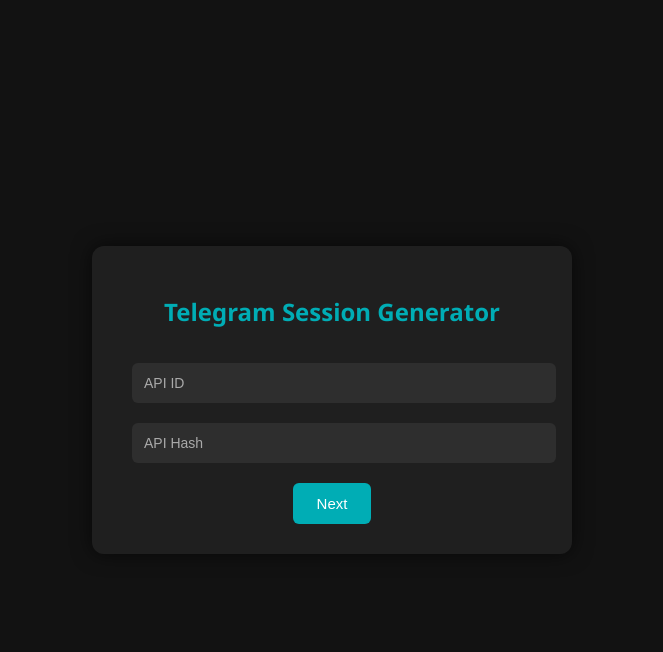
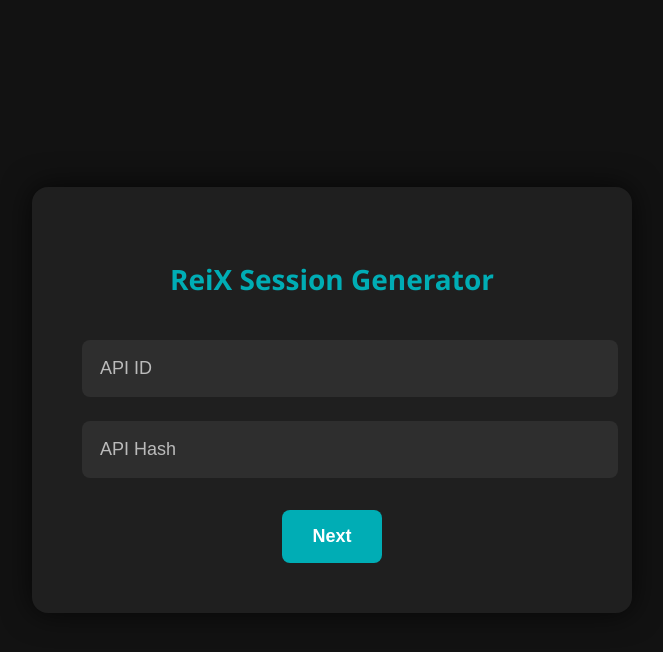
Before and after one commit to ReirLair/txg, a Flask app: page / in a window 1280 px wide. Shown: the top 652 px of the page, without its empty margins (308-971 px from the left). Run offline with Flask 3, Linux system fonts and the light colour scheme.

Commit message:
Update index.html

```diff
--- a/templates/index.html
+++ b/templates/index.html
@@ -16,44 +16,47 @@
 
         .container {
             background-color: #1f1f1f;
-            padding: 30px 40px;
-            border-radius: 12px;
-            box-shadow: 0 0 20px rgba(0,0,0,0.6);
-            max-width: 400px;
+            padding: 50px;
+            border-radius: 16px;
+            box-shadow: 0 0 30px rgba(0,0,0,0.7);
+            max-width: 500px;
             width: 100%;
             text-align: center;
         }
 
         h2 {
-            margin-bottom: 25px;
+            margin-bottom: 30px;
+            font-size: 28px;
             color: #00adb5;
         }
 
-        input[type="text"] {
+        input[type="text"],
+        input[type="tel"] {
             width: 100%;
-            padding: 12px;
-            margin: 10px 0;
+            padding: 18px;
+            margin: 12px 0;
             background-color: #2e2e2e;
             border: none;
-            border-radius: 6px;
+            border-radius: 8px;
             color: #fff;
-            font-size: 14px;
+            font-size: 18px;
         }
 
-        input[type="text"]::placeholder {
-            color: #aaa;
+        input::placeholder {
+            color: #bbb;
         }
 
         button {
             background-color: #00adb5;
             color: white;
             border: none;
-            padding: 12px 24px;
-            border-radius: 6px;
-            font-size: 15px;
+            padding: 16px 30px;
+            border-radius: 8px;
+            font-size: 18px;
+            font-weight: bold;
             cursor: pointer;
             transition: background-color 0.3s ease;
-            margin-top: 10px;
+            margin-top: 20px;
         }
 
         button:hover {
@@ -61,17 +64,18 @@
         }
 
         a button {
-            margin-top: 20px;
+            margin-top: 25px;
         }
 
         p {
-            margin-top: 20px;
+            margin-top: 25px;
+            font-size: 16px;
         }
     </style>
 </head>
 <body>
     <div class="container">
-        <h2>Telegram Session Generator</h2>
+        <h2>ReiX Session Generator</h2>
 
         {% if step == 'api' %}
         <form method="POST">
@@ -84,7 +88,7 @@
         {% elif step == 'phone' %}
         <form method="POST">
             <input type="hidden" name="step" value="phone" />
-            <input type="text" name="phone" placeholder="+201111111111" required>
+            <input type="tel" name="phone" placeholder="+201111111111" required>
             <button type="submit">Send Code</button>
         </form>
 
```
